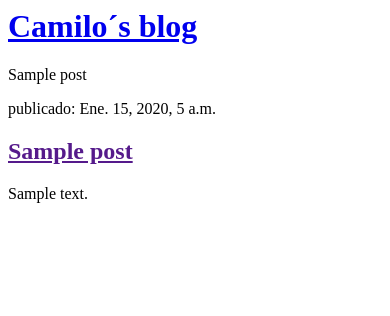
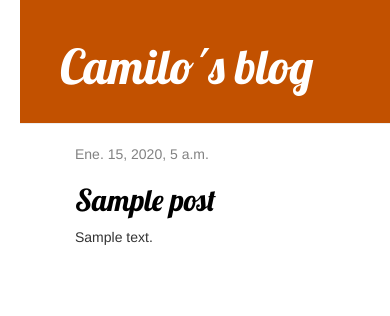
Before and after one commit to camiloc11121/my-first-blog2, a Django app: page / in a window 390 px wide. Shown: the top 316 px of the page. Run offline with Django 3.2, Linux system fonts and the light colour scheme; tables that the repository leaves empty hold one stand-in row (values such as "Sample post"); some libraries are stand-ins or nearby versions.

Commit message:
Agregadas vistas y plantilla para el detalle del post del blog así como también CSS para el sitio.

```diff
--- /dev/null
+++ b/mysite/blog/static/css/blog.css
@@ -0,0 +1,54 @@
+h1 a, h2 a {
+     color: #c0392b;
+}
+
+body {
+    padding-left: 20px;
+}
+
+.page-header {
+    background-color: #C25100;
+    margin-top: 0;
+    padding: 20px 20px 20px 40px;
+}
+
+.page-header h1, .page-header h1 a, .page-header h1 a:visited, .page-header h1 a:active {
+    color: #ffffff;
+    font-size: 36pt;
+    text-decoration: none;
+}
+
+.content {
+    margin-left: 40px;
+}
+
+h1, h2, h3, h4 {
+    font-family: 'Lobster', cursive;
+}
+
+.date {
+    color: #828282;
+}
+
+.save {
+    float: right;
+}
+
+.post-form textarea, .post-form input {
+    width: 100%;
+}
+
+.top-menu, .top-menu:hover, .top-menu:visited {
+    color: #ffffff;
+    float: right;
+    font-size: 26pt;
+    margin-right: 20px;
+}
+
+.post {
+    margin-bottom: 70px;
+}
+
+.post h2 a, .post h2 a:visited {
+    color: #000000;
+}
--- /dev/null
+++ b/mysite/blog/templates/blog/base.html
@@ -0,0 +1,36 @@
+{% load static %}
+<html>
+    <head>
+        <title>Camilo´s blog</title>
+
+    </head>
+
+    <link rel="stylesheet" href="//maxcdn.bootstrapcdn.com/bootstrap/3.2.0/css/bootstrap.min.css">
+    <link rel="stylesheet" href="//maxcdn.bootstrapcdn.com/bootstrap/3.2.0/css/bootstrap-theme.min.css">
+    <link href="//fonts.googleapis.com/css?family=Lobster&subset=latin,latin-ext" rel="stylesheet" type="text/css">
+    <link rel="stylesheet" href="{% static 'css/blog.css' %}">
+
+    <body>
+        <div class="page-header">
+        <h1><a href="/">Camilo´s blog</a></h1>
+        </div>
+    <div class="content container">
+        <div class="row">
+            <div class="col-md-8">
+            {% block content %}
+                {% for post in posts %}
+        <div class="post">
+            <div class="date">
+                {{ post.published_date }}
+            </div>
+            <h2><a href="">{{ post.title }}</a></h2>
+            <p>{{ post.text|linebreaksbr }}</p>
+        </div>
+    {% endfor %}
+
+            {% endblock %}
+            </div>
+        </div>
+    </div>
+    </body>
+</html>
--- a/mysite/blog/templates/blog/post_list.html
+++ b/mysite/blog/templates/blog/post_list.html
@@ -1,18 +1,21 @@
-<html>
-    <head>
-        <title>Camilo´s blog</title>
-    </head>
-    <body>
-        <div>
-            <h1><a href="/">Camilo´s blog</a></h1>
+{% extends 'blog/base.html' %}
+
+        {% block content %}
+        {% for post in posts %}
+            <div class="post">
+                <div class="date">
+                    {{ post.published_date }}
+                </div>
+                <h2><a href="{% url 'post_detail' pk=post.pk %}">{{ post.title }}</a></h2>
+                <p>{{ post.text|linebreaksbr }}</p>
+            </div>
+        {% endfor %}
+        {% endblock %}
+
+            </div>
+
         </div>
-        {% for post in posts %} {{ post }}
-        <div>
-            <p> publicado: {{ post.published_date }}</p>
-        <h2><a href="">{{ post.title }}</a></h2>
-        <p>{{ post.text|linebreaksbr }}</p>
-        </div>
+    </div>
 
-        {% endfor %}
     </body>
 </html>
--- a/mysite/blog/urls.py
+++ b/mysite/blog/urls.py
@@ -3,4 +3,5 @@ from . import views
 
 urlpatterns = [
     path('', views.post_list, name='post_list'),
+    path('post/<int:pk>/', views.post_detail, name='post_detail'),
 ]
--- a/mysite/blog/views.py
+++ b/mysite/blog/views.py
@@ -5,7 +5,13 @@ from django.shortcuts import render
 from django.shortcuts import render
 from django.utils import timezone
 from .models import Post
+from django.shortcuts import render, get_object_or_404
+
 
 def post_list(request):
     posts = Post.objects.filter(published_date__lte=timezone.now()).order_by('published_date')
     return render(request, 'blog/post_list.html', {'posts': posts})
+
+def post_detail(request, pk):
+    post = get_object_or_404(Post, pk=pk)
+    return render(request, 'blog/post_detail.html', {'post': post})
```
Also changed, not shown: mysite/blog/templates/blog/post_detail.html (added, +13 -0 lines), mysite/blog/admin.py (line endings or trailing spaces), mysite/blog/models.py (line endings or trailing spaces).
